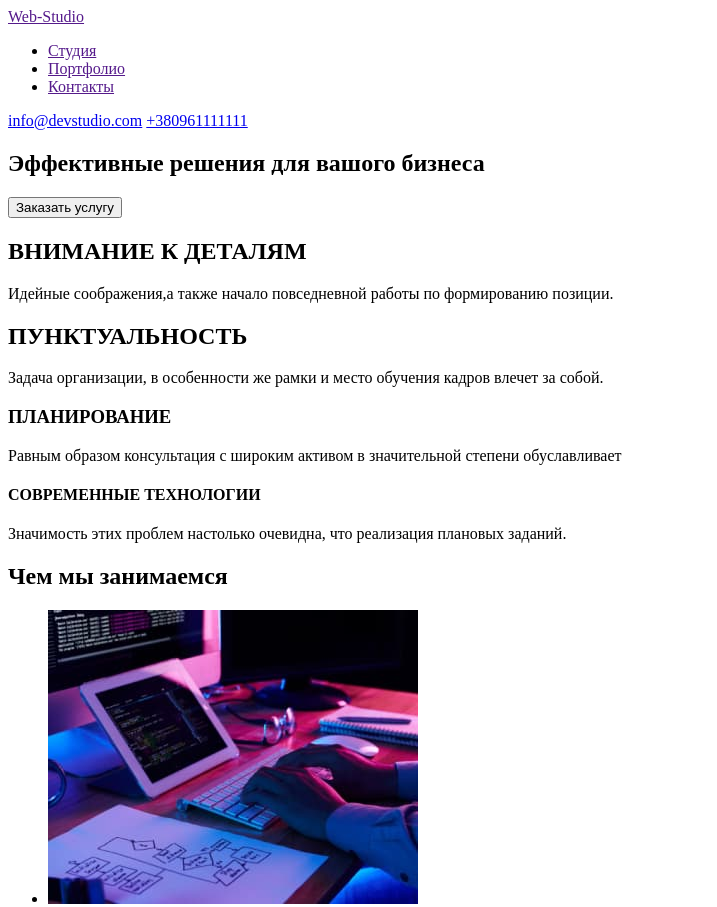
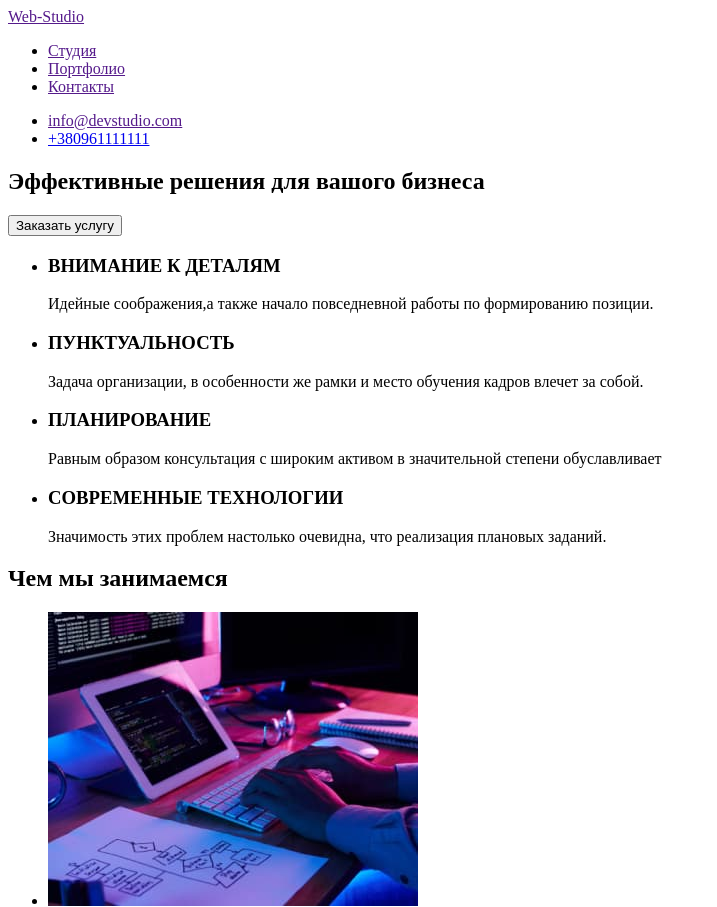
Before and after one commit to Vladlen009/-goit-markup-hw-01.01, a plain HTML site: page index.html in a window 1280 px wide. Shown: the top 907 px of the page, without its empty margins (0-717 px from the left). Drawn offline with Linux system fonts and the light colour scheme.

Commit message:
Правки

```diff
--- a/index.html
+++ b/index.html
@@ -8,7 +8,7 @@
 </head>
 <body>
     <header>
-        <a href lang="en""https://www.figma.com/file/oTYBECAN79dXy19hzWObO4/Web-Studio-(Version-2.1)?node-id=0%3A1">Web-Studio</a>
+        <a href >Web-Studio</a>
         <nav>
         <ul>
             <li><a href="">Студия</a></li>
@@ -16,8 +16,10 @@
             <li><a href="">Контакты</a></li>
         </ul>
     </nav>
-        <a href="https://kateryna-vyshnevetska.github.io/project-WebStudio/">info@devstudio.com</a>
-        <a href="tel:+380961111111">+380961111111</a>
+    <ul>
+        <li><a href="">info@devstudio.com</a></li>
+        <li><a href="tel:+380961111111">+380961111111</a></li>
+    </ul>
     </header>
     <main>
         <section class="hero">
@@ -25,17 +27,27 @@
             <button type="button">Заказать услугу</button>
         </section>
         <section>
-            <h1>ВНИМАНИЕ К ДЕТАЛЯМ</h1>
-            <p>Идейные соображения,а также начало повседневной работы по формированию позиции. </p>
-            <h2>ПУНКТУАЛЬНОСТЬ</h2>
-            <p>Задача организации, в особенности же рамки и место обучения кадров влечет за собой.</p>
-            <h3>ПЛАНИРОВАНИЕ</h3>
-            <p>Равным образом консультация с широким активом в значительной степени обуславливает</p>
-            <h4>СОВРЕМЕННЫЕ ТЕХНОЛОГИИ</h4>
-            <P>Значимость этих проблем настолько очевидна, что реализация плановых заданий.</P>
+            <ul>
+                <li>
+                    <h3>ВНИМАНИЕ К ДЕТАЛЯМ</h3>
+                    <p>Идейные соображения,а также начало повседневной работы по формированию позиции.</p>
+                </li>
+                <li>
+                    <h3>ПУНКТУАЛЬНОСТЬ</h3>
+                    <p>Задача организации, в особенности же рамки и место обучения кадров влечет за собой.</p>
+                </li>
+                <li>
+                     <h3>ПЛАНИРОВАНИЕ</h3>
+                     <p>Равным образом консультация с широким активом в значительной степени обуславливает</p>
+                </li>
+                <li>
+                    <h3>СОВРЕМЕННЫЕ ТЕХНОЛОГИИ</h3>
+                    <p>Значимость этих проблем настолько очевидна, что реализация плановых заданий.</p>
+               </li>
+           </ul>
          </section>
          <section>
-             <h1>Чем мы занимаемся</h1>
+             <h2>Чем мы занимаемся</h2>
              <ul>
                 <li>
                     <img
@@ -64,7 +76,7 @@
             </ul>
         </section>
         <section>
-            <h1>Наша команда</h1>
+            <h2>Наша команда</h2>
             <ul>
                 <li>
                     <img
@@ -73,7 +85,7 @@
                     width="270"
                     height="260"
                     />
-                    <h2>Игорь Демьяненко</h2>
+                    <h3>Игорь Демьяненко</h3>
                     <p lang="en">Product Designer</p>
 
 
@@ -85,7 +97,7 @@
                     width="270"
                     height="260"
                     />
-                    <h2>Ольга Репина</h2>
+                    <h3>Ольга Репина</h3>
                     <p lang="en">Frontend Developer</p>
                 </li>
                 <li>
@@ -95,7 +107,7 @@
                     width="270"
                     height="260"
                     />
-                    <h2>Николай Тарасов</h2>
+                    <h3>Николай Тарасов</h3>
                     <p lang="en">Marketing</p>
 
                 </li>
@@ -106,13 +118,13 @@
                     width="270"
                     height="260"
                     />
-                    <h2>Михаил Ермаков</h2>
+                    <h3>Михаил Ермаков</h3>
                     <p lang="en">UI Designer</p>
                 </li>
             </ul>
         </section>
         <section>
-            <h1 lang="en">Web-Studio</h1>
+            <a href >Web-Studio</a>
             <address>
                 <ul>
                     <li><a href="https://goo.gl/maps/i7HhmgkpNzpsG96B9" target="_blank" rel="noopener noreferrer">г. Киев, пр-т Леси Украинки, 26</a></li>
```
